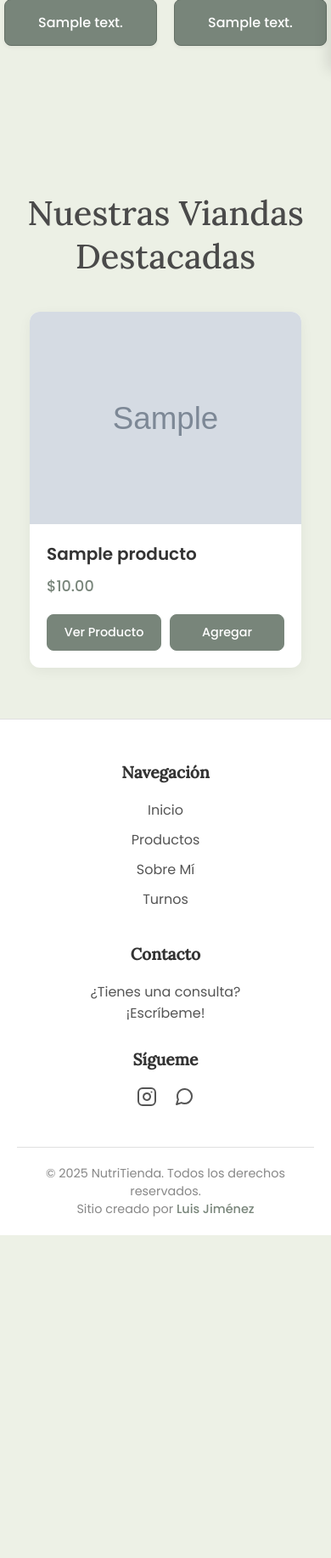
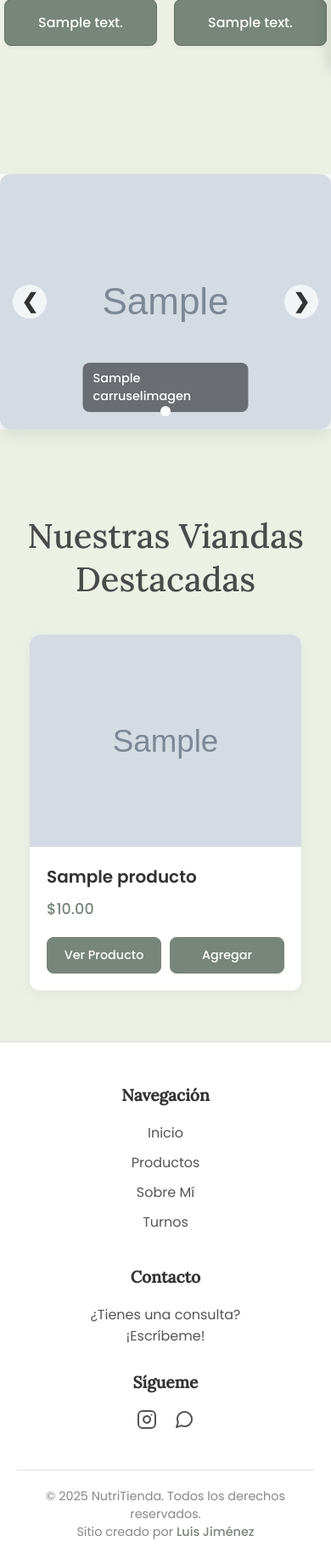
Before and after one commit to LuisJimenez99/tienda-prog-iv, a Django app: page / in a window 390 px wide. Shown: the part 761-2595 px from the top of the page at 85% size. Before the commit the page ends 2215 px from the top, so only its background shows below. Run offline with Django 5.2, Linux system fonts and the light colour scheme; data comes from the database, SQL or seed files in the repository; tables that the repository leaves empty hold one stand-in row (values such as "Sample post"); grey boxes marked "Sample" are stand-in pictures.

Commit message:
Se agrego carrusel de fotos que se puede mostrar o no en inicio

```diff
--- a/configuracion/models.py
+++ b/configuracion/models.py
@@ -44,3 +44,43 @@ class HeroSectionConfig(models.Model):
             # Desactiva cualquier otra configuración activa antes de guardar esta
             HeroSectionConfig.objects.filter(activa=True).exclude(pk=self.pk).update(activa=False)
         super().save(*args, **kwargs)
+
+class CarruselImagen(models.Model):
+    titulo = models.CharField(
+        max_length=200,
+        blank=True, null=True,
+        verbose_name="Título (Opcional)",
+        help_text="Este texto aparecerá sobre la imagen."
+    )
+    imagen = models.ImageField(
+        upload_to='carrusel/',
+        verbose_name="Imagen del carrusel",
+        help_text="Sube la imagen para este slide."
+    )
+    link_url = models.URLField(
+        max_length=300,
+        blank=True, null=True,
+        verbose_name="Enlace (Opcional)",
+        help_text="URL a la que dirigirá la imagen (ej: /productos/)"
+    )
+    abrir_en_nueva_pestana = models.BooleanField(
+        default=False,
+        verbose_name="Abrir en nueva pestaña"
+    )
+    orden = models.PositiveIntegerField(
+        default=0,
+        help_text="Define el orden de aparición (menor número primero)."
+    )
+    activo = models.BooleanField(
+        default=True,
+        verbose_name="¿Mostrar esta imagen?",
+        help_text="Desmarca esta casilla para ocultar esta imagen del carrusel."
+    )
+
+    class Meta:
+        verbose_name = "Imagen de Carrusel"
+        verbose_name_plural = "Imágenes de Carrusel"
+        ordering = ['orden'] # Ordena las imágenes por el campo 'orden'
+
+    def __str__(self):
+        return self.titulo or f"Imagen de Carrusel {self.id}"
--- a/core/views.py
+++ b/core/views.py
@@ -2,23 +2,24 @@ from django.shortcuts import render, get_object_or_404
 from productos.models import Producto
 from recetas.models import Receta
 from paginas.models import Pagina
-# --- IMPORTACIÓN NUEVA ---
-from configuracion.models import HeroSectionConfig
+from configuracion.models import HeroSectionConfig, CarruselImagen # <-- 1. Importa CarruselImagen
 
-# --- VISTA DE INICIO (ACTUALIZADA) ---
+
 def inicio(request):
     # Lógica que ya teníamos:
     productos_destacados = Producto.objects.filter(disponible=True, destacado=True)[:3]
     receta_aleatoria = Receta.objects.exclude(imagen__exact='').order_by('?').first()
+    hero_config = HeroSectionConfig.objects.filter(activa=True).first()
 
-    # --- LÓGICA NUEVA (Paso 3) ---
-    # Buscamos la configuración activa para la sección principal
-    hero_config = HeroSectionConfig.objects.filter(activa=True).first()
+    # --- LÓGICA NUEVA (Paso 4) ---
+    # Buscamos las imágenes del carrusel que estén activas y las ordenamos
+    imagenes_carrusel = CarruselImagen.objects.filter(activo=True).order_by('orden')
 
     contexto = {
         'productos': productos_destacados,
         'receta': receta_aleatoria,
-        'hero_config': hero_config, # <-- Añadimos la nueva configuración al contexto
+        'hero_config': hero_config,
+        'imagenes_carrusel': imagenes_carrusel, # <-- 2. Añadimos las imágenes al contexto
     }
     return render(request, "inicio.html", contexto)
 
--- a/static/css/style.css
+++ b/static/css/style.css
@@ -1461,3 +1461,118 @@ text-decoration: underline;
     color: #555;
     margin-top: 8px;
 }
+
+.carrusel-seccion {
+    padding: 0; /* Lo ponemos sin padding para que ocupe todo el ancho */
+    background-color: #f8f9fa; /* Un fondo suave por si acaso */
+}
+
+.carrusel-container {
+    max-width: 1400px; /* O el ancho que prefieras */
+    margin: 40px auto; /* Espacio arriba y abajo */
+    position: relative;
+    overflow: hidden;
+    border-radius: 12px;
+    box-shadow: 0 8px 20px rgba(0,0,0,0.08);
+}
+
+.carrusel-inner {
+    display: flex;
+    /* El JS se encargará de la transición */
+}
+
+.carrusel-item {
+    min-width: 100%;
+    position: relative;
+    display: none; /* JS se encarga de mostrar el 'active' */
+    transition: opacity 0.5s ease;
+}
+
+.carrusel-item.active {
+    display: block;
+}
+
+.carrusel-item img {
+    width: 100%;
+    height: 450px; /* Altura fija para el carrusel, ajústala a tu gusto */
+    object-fit: cover; /* Asegura que la imagen cubra el espacio */
+    display: block;
+}
+
+.carrusel-caption {
+    position: absolute;
+    bottom: 20px;
+    left: 50%;
+    transform: translateX(-50%);
+    background: rgba(0, 0, 0, 0.5);
+    color: #fff;
+    padding: 10px 20px;
+    border-radius: 8px;
+    font-size: 1.1rem;
+    font-weight: 500;
+}
+
+.carrusel-control {
+    position: absolute;
+    top: 50%;
+    transform: translateY(-50%);
+    background-color: rgba(255, 255, 255, 0.7);
+    border: none;
+    font-size: 1.5rem;
+    font-weight: bold;
+    color: #333;
+    cursor: pointer;
+    z-index: 10;
+    width: 40px;
+    height: 40px;
+    border-radius: 50%;
+    display: flex;
+    align-items: center;
+    justify-content: center;
+    transition: background-color 0.3s ease;
+}
+
+.carrusel-control:hover {
+    background-color: #fff;
+}
+
+.carrusel-control.prev {
+    left: 15px;
+}
+
+.carrusel-control.next {
+    right: 15px;
+}
+
+.carrusel-indicators {
+    position: absolute;
+    bottom: 15px;
+    left: 50%;
+    transform: translateX(-50%);
+    display: flex;
+    gap: 8px;
+    z-index: 10;
+}
+
+.indicator-dot {
+    width: 12px;
+    height: 12px;
+    background-color: rgba(255, 255, 255, 0.5);
+    border-radius: 50%;
+    cursor: pointer;
+    transition: background-color 0.3s ease;
+}
+
+.indicator-dot.active {
+    background-color: #fff;
+}
+
+@media (max-width: 768px) {
+    .carrusel-item img {
+        height: 300px;
+    }
+    .carrusel-caption {
+        font-size: 0.9rem;
+        padding: 8px 12px;
+    }
+}
--- a/templates/inicio.html
+++ b/templates/inicio.html
@@ -31,7 +31,35 @@
             </div>
         </div>
     </div>
-
+    {% if imagenes_carrusel %}
+    <section class="carrusel-seccion">
+        <div class="carrusel-container" id="mi-carrusel">
+            <div class="carrusel-inner">
+                {% for item in imagenes_carrusel %}
+                <div class="carrusel-item {% if forloop.first %}active{% endif %}">
+                    {% if item.link_url %}
+                        <a href="{{ item.link_url }}" {% if item.abrir_en_nueva_pestana %}target="_blank"{% endif %}>
+                            <img src="{{ item.imagen.url }}" alt="{{ item.titulo|default:'Slide' }}">
+                        </a>
+                    {% else %}
+                        <img src="{{ item.imagen.url }}" alt="{{ item.titulo|default:'Slide' }}">
+                    {% endif %}
+                    {% if item.titulo %}
+                        <div class="carrusel-caption">{{ item.titulo }}</div>
+                    {% endif %}
+                </div>
+                {% endfor %}
+            </div>
+            <button class="carrusel-control prev" data-slide="prev">&#10094;</button>
+            <button class="carrusel-control next" data-slide="next">&#10095;</button>
+            <div class="carrusel-indicators">
+                {% for item in imagenes_carrusel %}
+                <span class="indicator-dot {% if forloop.first %}active{% endif %}" data-slide-to="{{ forloop.counter0 }}"></span>
+                {% endfor %}
+            </div>
+        </div>
+    </section>
+    {% endif %}
     <!-- 2. Sección de productos destacados (sin cambios) -->
     <section class="seccion-productos">
         <h2 class="titulo-seccion">Nuestras Viandas Destacadas</h2>
```
Also changed, not shown: configuracion/admin.py (+28 -0 lines), static/js/main.js (+117 -35 lines), configuracion/migrations/0003_carruselimagen.py (added).
